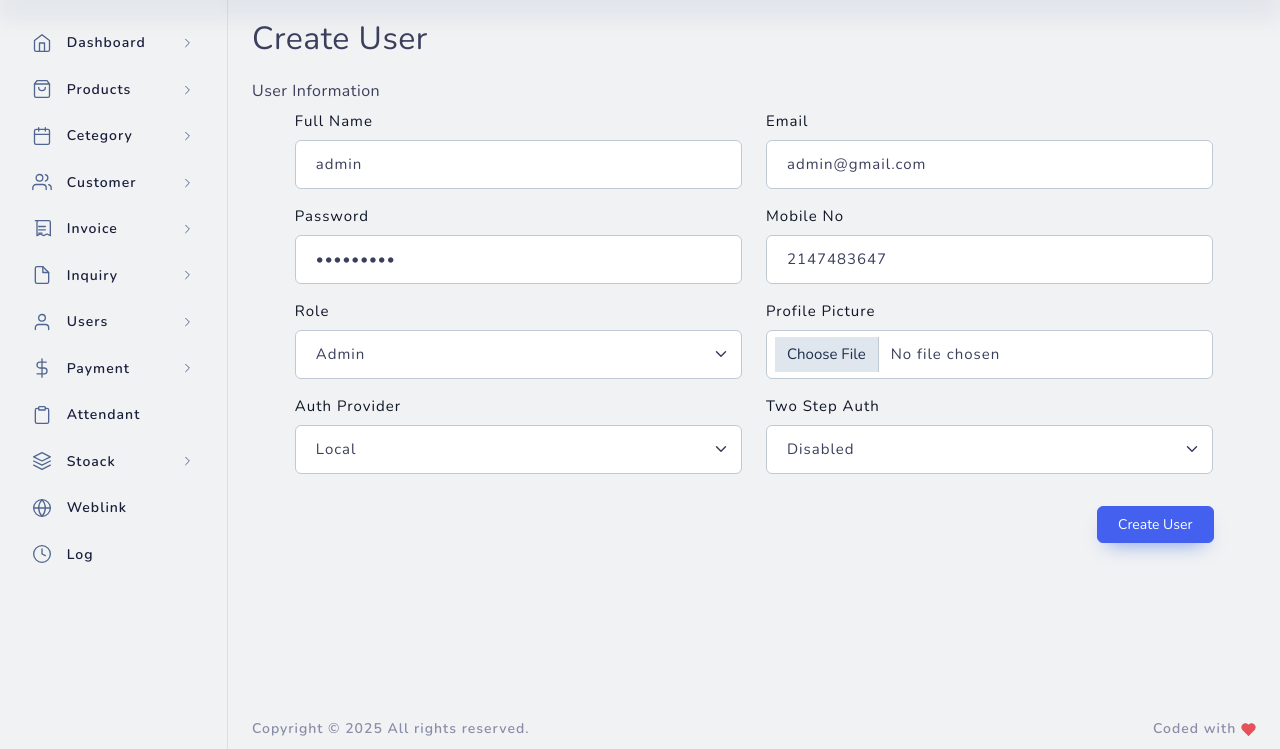
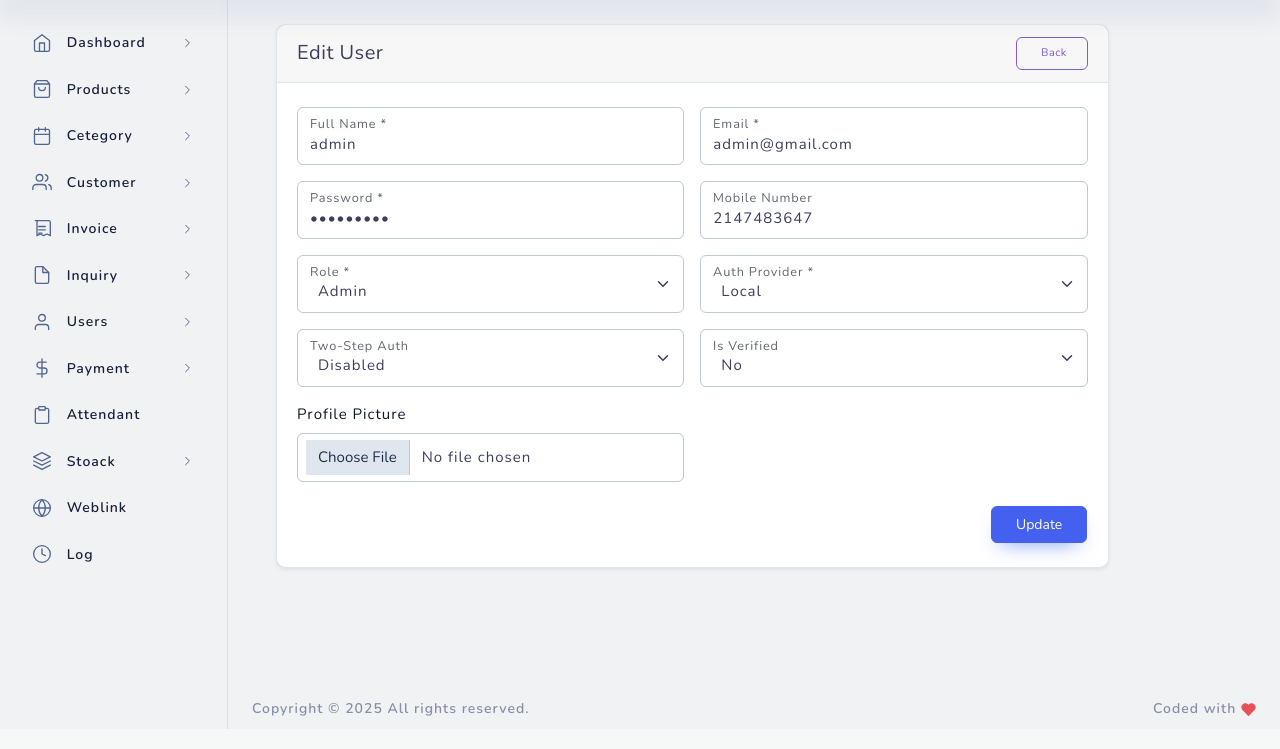
Before and after one commit to thedhruvish/TMS-php, a PHP site: page /tms-php/admin/user-add.php?u_id=1 in a window 1280 px wide. Shown: the part 107-856 px from the top of the page. Run offline with PHP 8.4, Linux system fonts and the light colour scheme; the visitor is signed in with stand-in values (Sample User, id 1); data comes from the database, SQL or seed files in the repository; a stand-in replaces the project's code that opens the database connection; some libraries are stand-ins or nearby versions.

Commit message:
add the user page

```diff
--- a/admin/user-add.php
+++ b/admin/user-add.php
@@ -1,184 +1,263 @@
 <?php
-ob_start();
-session_start();
-$pageTitle = "User Create/Update";
+$pageTitle = "User Create / Update";
 require_once './include/header-admin.php';
 require_once './include/sidebar-admin.php';
-require_once '../Database.php';
 
-$DB = new Database();
 $userData = null;
 $isEditMode = false;
+$isViewMode = false;
+
 
 if (isset($_GET['u_id'])) {
     $u_id = $_GET['u_id'];
-    $result = $DB->read("users", [
-        "where" => [
-            "id" => ["=" => $u_id]
-        ]
-    ]);
-
+    $result = $DB->read("users", ["where" => ["id" => ["=" => $u_id]]]);
     if ($result && mysqli_num_rows($result) > 0) {
         $userData = mysqli_fetch_assoc($result);
         $isEditMode = true;
     }
+} elseif (isset($_GET['id'])) {
+    $u_id = $_GET['id'];
+    $result = $DB->read("users", ["where" => ["id" => ["=" => $u_id]]]);
+    if ($result && mysqli_num_rows($result) > 0) {
+        $userData = mysqli_fetch_assoc($result);
+        $isViewMode = true;
+    }
 }
 
-// Form Submit
+/* ---------- form processing ---------- */
 if (isset($_POST['submit-user'])) {
-    $profile_picture = $userData['profile_picture'] ?? NULL;
+    $profile_picture = $userData['profile_picture'] ?? null;
 
-    // Upload new file if any
     if (!empty($_FILES['profile_picture']['name'])) {
         $filename = time() . '_' . $_FILES['profile_picture']['name'];
-        move_uploaded_file($_FILES['profile_picture']['tmp_name'], '../images/' . $filename);
+        move_uploaded_file($_FILES['profile_picture']['tmp_name'], '../images/profile/' . $filename);
         $profile_picture = $filename;
     }
 
-    $columns = ['is_verified', 'name', 'email', 'password', 'mobile_no', 'role', 'profile_picture', 'auth_provider', 'two_step_auth', 'created_by'];
-    $values = [1, $_POST['name'], $_POST['email'], $_POST['password'], $_POST['mobile_no'], $_POST['role'], $profile_picture, $_POST['auth_provider'], $_POST['two_step_auth'], $_SESSION['user_id']];
+    $columns  = [
+        'is_verified',
+        'name',
+        'email',
+        'password',
+        'mobile_no',
+        'role',
+        'profile_picture',
+        'auth_provider',
+        'two_step_auth',
+        'created_by'
+    ];
+    $values   = [
+        1,
+        $_POST['name'],
+        $_POST['email'],
+        $_POST['password'],
+        $_POST['mobile_no'],
+        $_POST['role'],
+        $profile_picture,
+        $_POST['auth_provider'],
+        $_POST['two_step_auth'],
+        $_SESSION['user_id']
+    ];
 
     if ($isEditMode) {
-        $updateColumns = ['name', 'email', 'password', 'mobile_no', 'role', 'profile_picture', 'auth_provider', 'two_step_auth'];
-        $updateValues = [$_POST['name'], $_POST['email'], $_POST['password'], $_POST['mobile_no'], $_POST['role'], $profile_picture, $_POST['auth_provider'], $_POST['two_step_auth']];
+        $updateColumns = [
+            'name',
+            'email',
+            'password',
+            'mobile_no',
+            'role',
+            'profile_picture',
+            'auth_provider',
+            'two_step_auth',
+            'is_verified'
+        ];
+        $updateValues  = [
+            $_POST['name'],
+            $_POST['email'],
+            $_POST['password'],
+            $_POST['mobile_no'],
+            $_POST['role'],
+            $profile_picture,
+            $_POST['auth_provider'],
+            $_POST['two_step_auth'],
+            $_POST['is_verified']
+        ];
 
         $result = $DB->update('users', $updateColumns, $updateValues, 'id', $u_id);
-
         if ($result) {
-            echo "<div class='alert alert-success m-4'>User updated successfully.</div>";
+            $_SESSION['msg'] = "User updated successfully.";
             header("Location: user.php");
-            exit;
+            exit();
         } else {
-            echo "<div class='alert alert-danger m-4'>Error occurred while updating user.</div>";
+            $msg = "<div class='alert alert-danger'>Error updating user.</div>";
         }
     } else {
-        // Check if email exists
-        $result = $DB->read("users", [
-            "where" => [
-                "email" => ["=" => $_POST['email']],
-            ],
-        ]);
-        if (mysqli_num_rows($result) === 0) {
+        $chk = $DB->read("users", ["where" => ["email" => ["=" => $_POST['email']]]]);
+        if (mysqli_num_rows($chk) === 0) {
             $result = $DB->create('users', $columns, $values);
-
             if ($result) {
-                echo "<div class='alert alert-success m-4'>User created successfully.</div>";
+                $_SESSION['msg'] = "User created successfully.";
                 header("Location: user.php");
-                exit;
+                exit();
             } else {
-                echo "<div class='alert alert-danger m-4'>Error occurred while creating user.</div>";
+                $msg = "<div class='alert alert-danger'>Error creating user.</div>";
             }
         } else {
-            echo "<div class='alert alert-danger m-4'>User already exists.</div>";
+            $msg = "<div class='alert alert-danger'>User already exists.</div>";
         }
     }
 }
+
+$disabledAttr = $isViewMode ? 'readonly disabled' : '';
+$selectDisabled = $isViewMode ? 'disabled' : '';
 ?>
 
+<?php echo $msg ?? ''; ?>
 
-<div class="account-settings-container layout-top-spacing">
-    <div class="account-content">
-        <div class="row mb-3">
-            <div class="col-md-12">
-                <h2>Create User</h2>
+<div class="row align-items-center justify-content-between mt-10">
+    <div class="col-lg-10 m-4">
+        <div class="card shadow-sm">
+            <div class="card-header d-flex justify-content-between align-items-center">
+                <h5 class="mb-0"><?= $isEditMode ? 'Edit User' : ($isViewMode ? 'User Details' : 'Create New User') ?></h5>
+                <a href="user.php" class="btn btn-sm btn-outline-secondary">
+                    <i class="bi bi-arrow-left me-1"></i>Back
+                </a>
+            </div>
+
+            <div class="card-body">
+                <form method="POST" enctype="multipart/form-data" novalidate>
+                    <div class="row row-cols-1 row-cols-md-2 g-3">
+
+                        <!-- Full Name -->
+                        <div class="col">
+                            <div class="form-floating">
+                                <input type="text" class="form-control" id="name" name="name"
+                                    placeholder="Full Name"
+                                    value="<?= htmlspecialchars($_POST['name'] ?? $userData['name'] ?? '') ?>"
+                                    required <?= $disabledAttr ?>>
+                                <label for="name">Full Name *</label>
                             </div>
                         </div>
 
-        <div class="tab-content" id="animateLineContent-4">
-            <div class="tab-pane fade show active" id="animated-underline-home" role="tabpanel">
-                <div class="row">
-                    <div class="col-xl-12 col-lg-12 col-md-12 layout-spacing">
-                        <form class="section general-info" method="POST" action="" enctype="multipart/form-data">
-                            <div class="info">
-                                <h6 class="">User Information</h6>
-                                <div class="row">
-                                    <div class="col-lg-11 mx-auto">
-                                        <div class="row">
-
-                                            <div class="col-md-6">
-                                                <div class="form-group">
-                                                    <label for="name">Full Name</label>
-                                                    <input value="<?php echo $_POST['name']??$userData['name']??''?>" type="text" class="form-control mb-3" name="name" id="name" placeholder="Full Name" required>
+                        <!-- Email -->
+                        <div class="col">
+                            <div class="form-floating">
+                                <input type="email" class="form-control" id="email" name="email"
+                                    placeholder="Email"
+                                    value="<?= htmlspecialchars($_POST['email'] ?? $userData['email'] ?? '') ?>"
+                                    required <?= $disabledAttr ?>>
+                                <label for="email">Email *</label>
                             </div>
                         </div>
 
-                                            <div class="col-md-6">
-                                                <div class="form-group">
-                                                    <label for="email">Email</label>
-                                                    <input value="<?php echo $_POST['email'] ??$userData['email']?? '' ?>" type="email" class="form-control mb-3" name="email" id="email" placeholder="Email" required>
+                        <!-- Password -->
+                        <div class="col">
+                            <div class="form-floating">
+                                <input type="password" class="form-control" id="password" name="password"
+                                    placeholder="Password"
+                                    value="<?= htmlspecialchars($_POST['password'] ?? $userData['password'] ?? '') ?>"
+                                    <?php
+                                    if (!empty($userData['auth_provider']) && $userData['auth_provider'] === 'google') {
+                                        echo 'readonly disabled';
+                                    } else {
+                                        echo 'required';
+                                    }
+                                    ?> <?= $disabledAttr ?>>
+                                <label for="password">Password *</label>
                             </div>
                         </div>
 
-                                            <div class="col-md-6">
-                                                <div class="form-group">
-                                                    <label for="password">Password</label>
-                                                    <input value="<?php echo $_POST['password'] ?? $userData['password']??'' ?>" type="password" class="form-control mb-3" name="password" id="password" placeholder="Password" required>
+                        <!-- Mobile -->
+                        <div class="col">
+                            <div class="form-floating">
+                                <input type="text" class="form-control" id="mobile_no" name="mobile_no"
+                                    placeholder="Mobile"
+                                    value="<?= htmlspecialchars($_POST['mobile_no'] ?? $userData['mobile_no'] ?? '') ?>"
+                                    <?= $disabledAttr ?>>
+                                <label for="mobile_no">Mobile Number</label>
                             </div>
                         </div>
 
-                                            <div class="col-md-6">
-                                                <div class="form-group">
-                                                    <label for="mobile_no">Mobile No</label>
-                                                    <input value="<?php echo $_POST['mobile_no'] ??$userData['mobile_no']?? '' ?>" type="text" class="form-control mb-3" name="mobile_no" id="mobile_no" placeholder="Mobile Number" required>
+                        <!-- Role -->
+                        <div class="col">
+                            <div class="form-floating">
+                                <select class="form-select" id="role" name="role" required <?= $selectDisabled ?>>
+                                    <option value="">Select Role</option>
+                                    <option value="admin" <?= (($_POST['role'] ?? $userData['role'] ?? '') === 'admin')  ? 'selected' : '' ?>>Admin</option>
+                                    <option value="staff" <?= (($_POST['role'] ?? $userData['role'] ?? '') === 'staff')  ? 'selected' : '' ?>>Staff</option>
+                                </select>
+                                <label for="role">Role *</label>
                             </div>
                         </div>
 
-                                            <div class="col-md-6">
-                                                <div class="form-group">
-                                                    <label for="role">Role</label>
-                                                    <select name="role" id="role" class="form-select mb-3" required>
-                                                        <option value="">Select Role</option>
-                                                        <option value="admin" <?= (($_POST['role'] ?? $userData['role'] ?? '') === 'admin') ? 'selected' : '' ?>>Admin</option>
-                                                        <option value="staff" <?= (($_POST['role'] ?? $userData['role'] ?? '') === 'staff') ? 'selected' : '' ?>>Staff</option>
+                        <!-- Auth Provider -->
+                        <div class="col">
+                            <div class="form-floating">
+                                <select class="form-select" id="auth_provider" name="auth_provider" required <?= $selectDisabled ?>>
+                                    <option value="local" <?= (($_POST['auth_provider'] ?? $userData['auth_provider'] ?? '') === 'local')  ? 'selected' : '' ?>>Local</option>
+                                    <option value="google" <?= (($_POST['auth_provider'] ?? $userData['auth_provider'] ?? '') === 'google') ? 'selected' : '' ?>>Google</option>
                                 </select>
+                                <label for="auth_provider">Auth Provider *</label>
                             </div>
                         </div>
 
-                                            <div class="col-md-6">
-                                                <div class="form-group">
-                                                    <label for="profile_picture">Profile Picture</label>
-                                                    <input type="file" class="form-control mb-3" name="profile_picture" id="profile_picture">
+                        <!-- Two-step -->
+                        <div class="col">
+                            <div class="form-floating">
+                                <select class="form-select" id="two_step_auth" name="two_step_auth" <?= $selectDisabled ?>>
+                                    <option value="0" <?= (($_POST['two_step_auth'] ?? $userData['two_step_auth'] ?? '') == '0') ? 'selected' : '' ?>>Disabled</option>
+                                    <option value="1" <?= (($_POST['two_step_auth'] ?? $userData['two_step_auth'] ?? '') == '1') ? 'selected' : '' ?>>Enabled</option>
+                                </select>
+                                <label for="two_step_auth">Two-Step Auth</label>
                             </div>
                         </div>
 
-                                            <div class="col-md-6">
-                                                <div class="form-group">
-                                                    <label for="auth_provider">Auth Provider</label>
-                                                    <select name="auth_provider" id="auth_provider" class="form-select mb-3" required>
-                                                        <option value="local" <?= (($_POST['auth_provider'] ?? $userData['auth_provider'] ?? '') === 'local') ? 'selected' : '' ?>>Local</option>
-                                                        <option value="google" <?= (($_POST['auth_provider'] ?? $userData['auth_provider'] ?? '') === 'google') ? 'selected' : '' ?>>Google</option>
+                        <!-- Verified -->
+                        <div class="col">
+                            <div class="form-floating">
+                                <select class="form-select" id="is_verified" name="is_verified" <?= $selectDisabled ?>>
+                                    <option value="0" <?= (($_POST['is_verified'] ?? $userData['is_verified'] ?? '') == '0') ? 'selected' : '' ?>>No</option>
+                                    <option value="1" <?= (($_POST['is_verified'] ?? $userData['is_verified'] ?? '') == '1') ? 'selected' : '' ?>>Yes</option>
                                 </select>
+                                <label for="is_verified">Is Verified</label>
                             </div>
                         </div>
 
-                                            <div class="col-md-6">
-                                                <div class="form-group">
-                                                    <label for="two_step_auth">Two Step Auth</label>
-                                                    <select name="two_step_auth" id="two_step_auth" class="form-select mb-3">
-                                                        <option value="0" <?= (($_POST['two_step_auth'] ?? $userData['two_step_auth'] ?? '') == '0') ? 'selected' : '' ?>>Disabled</option>
-                                                        <option value="1" <?= (($_POST['two_step_auth'] ?? $userData['two_step_auth'] ?? '') == '1') ? 'selected' : '' ?>>Enabled</option>
-                                                    </select>
+                        <!-- Profile Picture -->
+                        <div class="col-12">
+                            <label class="form-label">Profile Picture</label>
+                            <?php if ($isViewMode && !empty($userData['profile_picture'])): ?>
+                                <div class="mt-2">
+                                    <img src="../images/profile/<?= $userData['profile_picture'] ?>"
+                                        alt="Profile" class="rounded" style="max-height: 150px;">
                                 </div>
+                            <?php elseif (!$isViewMode): ?>
+                                <input type="file" class="form-control" name="profile_picture"
+                                    accept="image/*" <?= $selectDisabled ?>>
+                                <?php if (!empty($userData['profile_picture'])): ?>
+                                    <div class="mt-2">
+                                        <small class="text-muted">Current:</small>
+                                        <img src="../images/profile/<?= $userData['profile_picture'] ?>"
+                                            alt="Profile" class="rounded ms-2" style="max-height: 80px;">
+                                    </div>
+                                <?php endif; ?>
+                            <?php endif; ?>
                         </div>
 
-                                            <div class="col-md-12 mt-3">
-                                                <div class="form-group text-end">
-                                                    <button type="submit" name="submit-user" class="btn btn-primary">Create User</button>
+                    </div><!-- ./row -->
+
+                    <?php if (!$isViewMode): ?>
+                        <div class="text-end mt-4">
+                            <button type="submit" name="submit-user" class="btn btn-primary px-4">
+                                <?= $isEditMode ? 'Update' : 'Create' ?>
+                            </button>
                         </div>
-                                            </div>
-
-                                        </div> <!-- row end -->
-                                    </div>
-                                </div>
-                            </div>
+                    <?php endif; ?>
                 </form>
-                    </div>
-                </div>
-            </div>
-        </div>
+            </div><!-- ./card-body -->
+        </div><!-- ./card -->
     </div>
 </div>
 
 
-
-<?php include('./include/footer-admin.php'); ?>
+<?php include './include/footer-admin.php'; ?>
--- a/src/assets/js/apps/contact.js
+++ b/src/assets/js/apps/contact.js
@@ -41,7 +41,7 @@ $(document).ready(function() {
   $('#btn-add-contact').on('click', function(event) {
     $('#addContactModal #btn-add').show();
     $('#addContactModal #btn-edit').hide();
-    $('#addContactModal').modal('show');
+
   })
 
 function deleteContact() {
```
Also changed, not shown: admin/user.php (+44 -23 lines). Lines whose indentation alone changed are shown as unchanged.
